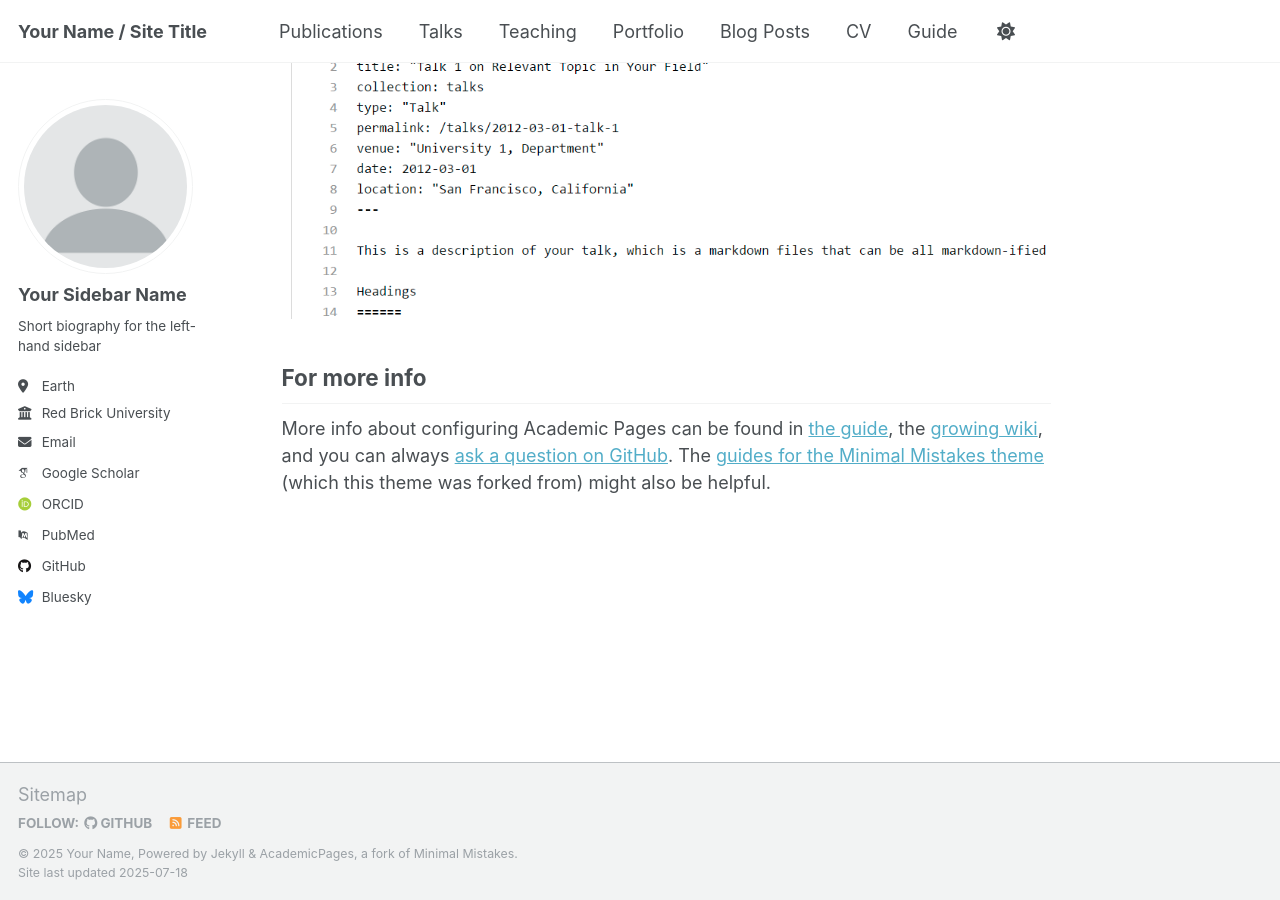
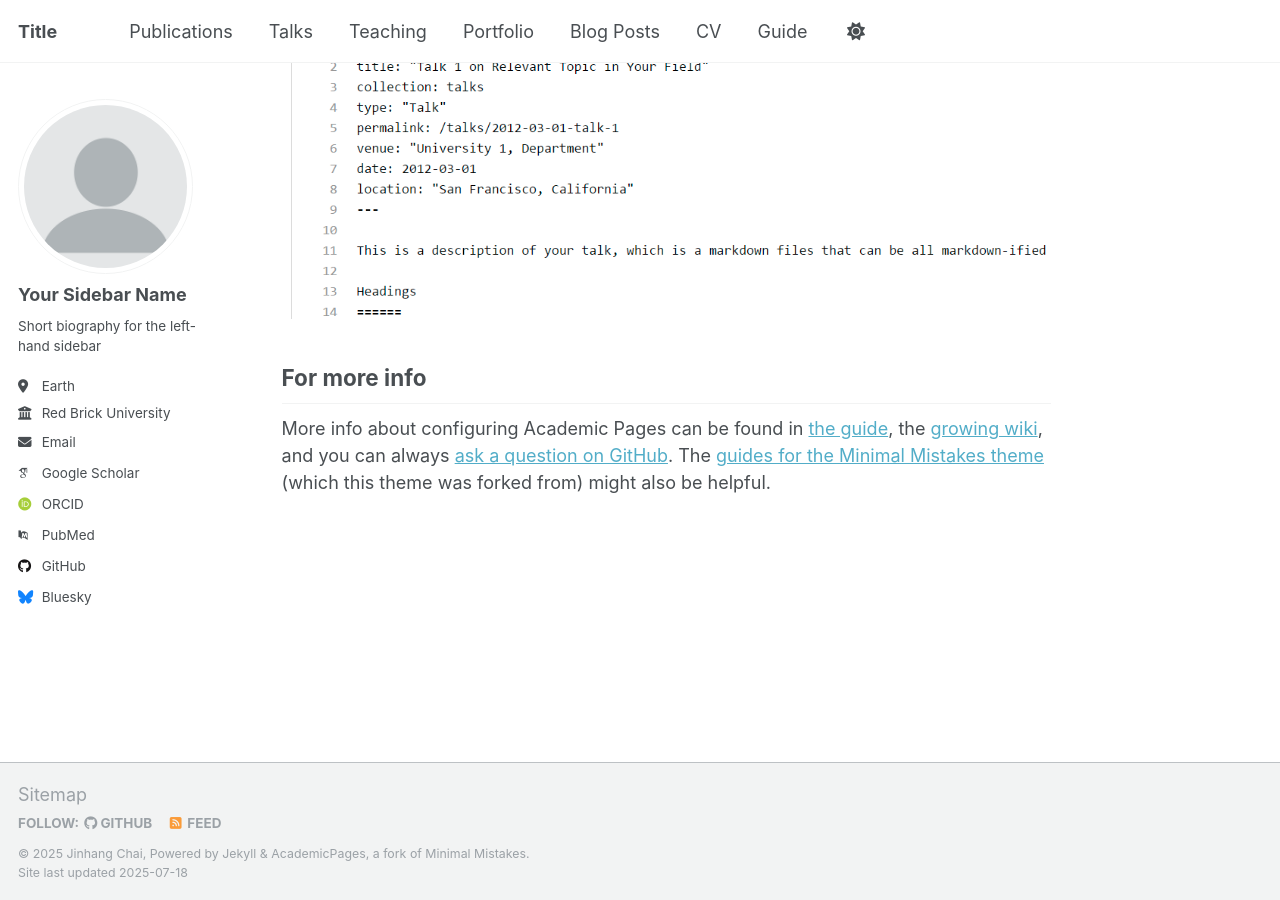
Before and after one commit to jinhangc/jinhangc.github.io, a Jekyll site: the page built from _pages/about.md, in a window 1280 px wide and 900 px high, scrolled down 2880 px. Built offline with Jekyll 4.4.1, drawn with Linux system fonts in a browser that asks for light colours; some web fonts are replaced; a script that is not in the unit is left out.

Commit message:
first_commit

```diff
--- a/_config.yml
+++ b/_config.yml
@@ -9,13 +9,13 @@
 # Basic Site Settings
 locale                   : "en-US"
 site_theme               : "default"
-title                    : "Your Name / Site Title"
+title                    : "Title"
 title_separator          : "-"
-name                     : &name "Your Name"
+name                     : &name "Jinhang Chai"
 description              : &description "personal description"
-url                      : https://academicpages.github.io # the base hostname & protocol for your site e.g. "https://[your GitHub username].github.io" or if you already have some other page hosted on Github then use "https://[your GitHub username].github.io/[Your Repo Name]"
+url                      : https://jinhangc.github.io # the base hostname & protocol for your site e.g. "https://[your GitHub username].github.io" or if you already have some other page hosted on Github then use "https://[your GitHub username].github.io/[Your Repo Name]"
 baseurl                  : "" # the subpath of your site, e.g. "/blog"
-repository               : "academicpages/academicpages.github.io"
+repository               : "jinhangc.github.io"
 
 # Site Author - The following control what appear as part of the author content on the side bar.
 #               If a field is blank the icon and link will not appear, otherwise it will be shown.
```
